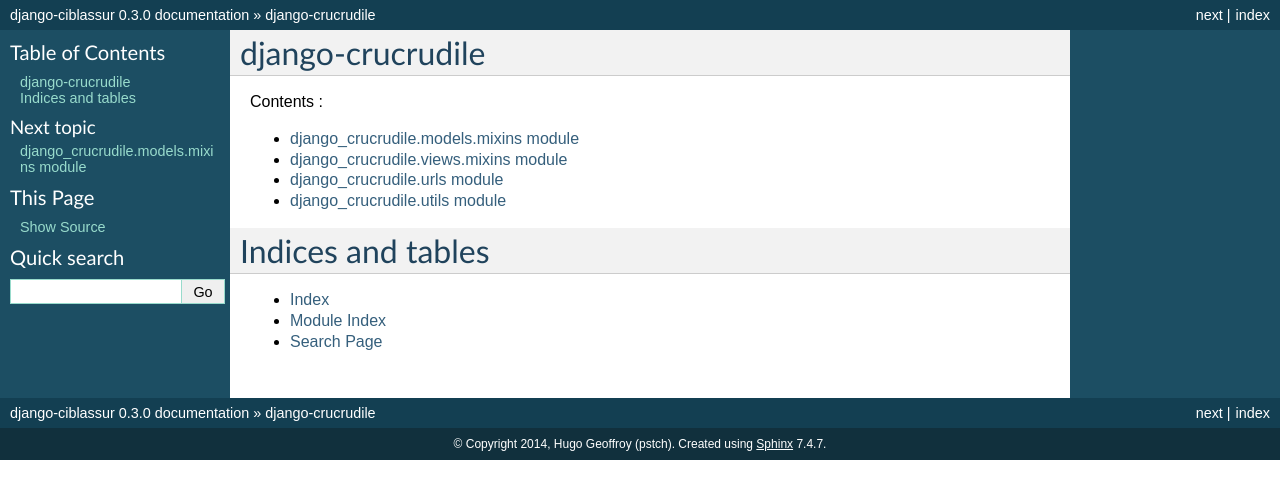
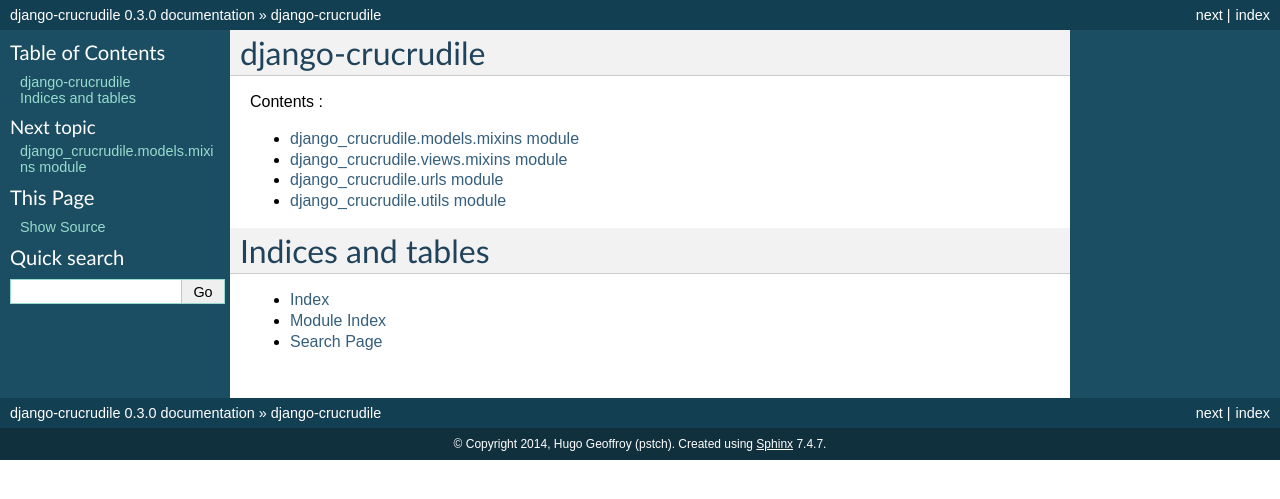
Before and after one commit to pstch/django-crucrudile, a Sphinx documentation site: the page built from docs/index.txt, in a window 1280 px wide. Shown: the top 499 px of the page. Built offline with Sphinx 7.4.7, drawn with Linux system fonts in a browser that asks for light colours.

Commit message:
wrong project name :O

```diff
--- a/docs/conf.py
+++ b/docs/conf.py
@@ -1,6 +1,6 @@
 # -*- coding: utf-8 -*-
 #
-# django-ciblassur documentation build configuration file, created by
+# django-crucrudile documentation build configuration file, created by
 # sphinx-quickstart on Wed Apr 16 14:26:23 2014.
 #
 # This file is execfile()d with the current directory set to its
@@ -47,7 +47,7 @@
 master_doc = 'index'
 
 # General information about the project.
-project = u'django-ciblassur'
+project = u'django-crucrudile'
 copyright = u'2014, Hugo Geoffroy (pstch)'
 
 # The version info for the project you're documenting, acts as replacement for
@@ -180,7 +180,7 @@
 #html_file_suffix = None
 
 # Output file base name for HTML help builder.
-htmlhelp_basename = 'django-ciblassurdoc'
+htmlhelp_basename = 'django-crucrudiledoc'
 
 
 # -- Options for LaTeX output ---------------------------------------------
@@ -200,7 +200,7 @@
 # (source start file, target name, title,
 #  author, documentclass [howto, manual, or own class]).
 latex_documents = [
-  ('index', 'django-ciblassur.tex', u'django-ciblassur Documentation',
+  ('index', 'django-crucrudile.tex', u'django-crucrudile Documentation',
    u'Hugo Geoffroy (pstch)', 'manual'),
 ]
 
@@ -230,7 +230,7 @@
 # One entry per manual page. List of tuples
 # (source start file, name, description, authors, manual section).
 man_pages = [
-    ('index', 'django-ciblassur', u'django-ciblassur Documentation',
+    ('index', 'django-crucrudile', u'django-crucrudile Documentation',
      [u'Hugo Geoffroy (pstch)'], 1)
 ]
 
@@ -244,8 +244,8 @@
 # (source start file, target name, title, author,
 #  dir menu entry, description, category)
 texinfo_documents = [
-  ('index', 'django-ciblassur', u'django-ciblassur Documentation',
-   u'Hugo Geoffroy (pstch)', 'django-ciblassur', 'One line description of project.',
+  ('index', 'django-crucrudile', u'django-crucrudile Documentation',
+   u'Hugo Geoffroy (pstch)', 'django-crucrudile', 'One line description of project.',
    'Miscellaneous'),
 ]
 
```
